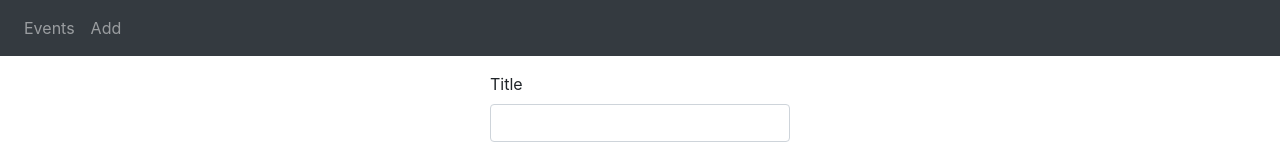
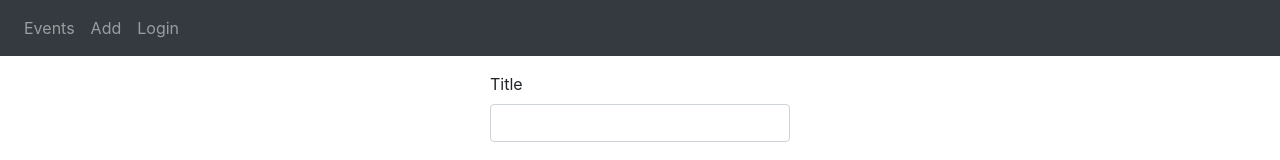
Before and after one commit to TheGodlessOne/event_service_resurs, a Vue app in the folder frontend/: page /add in a window 1280 px wide. Shown: the top 160 px of the page. Built offline with nearby package versions, Linux system fonts and the light colour scheme.

Commit message:
added connections with views

```diff
--- a/frontend/src/App.vue
+++ b/frontend/src/App.vue
@@ -7,6 +7,9 @@
         </li>
         <li class="nav-item">
           <a href="/add" class="nav-link">Add</a>
+        </li>
+        <li class="nav-item">
+          <a href="/login" class="nav-link">Login</a>
         </li>
       </div>
     </nav>
@@ -22,13 +25,17 @@
 import AddEvent from './components/AddEvent'
 import EventList from './components/EventList'
 import EventDetail from './components/EventDetail'
+import UserLogin from './components/UserLogin'
+import UserRegister from './components/UserRegister'
 
 export default {
   name: 'App',
   components: {
     'add-event': AddEvent,
     'event-list': EventList,
-    'event-detail': EventDetail
+    'event-detail': EventDetail,
+    'user-login': UserLogin,
+    'user-register': UserRegister
   }
 }
 </script>
```
